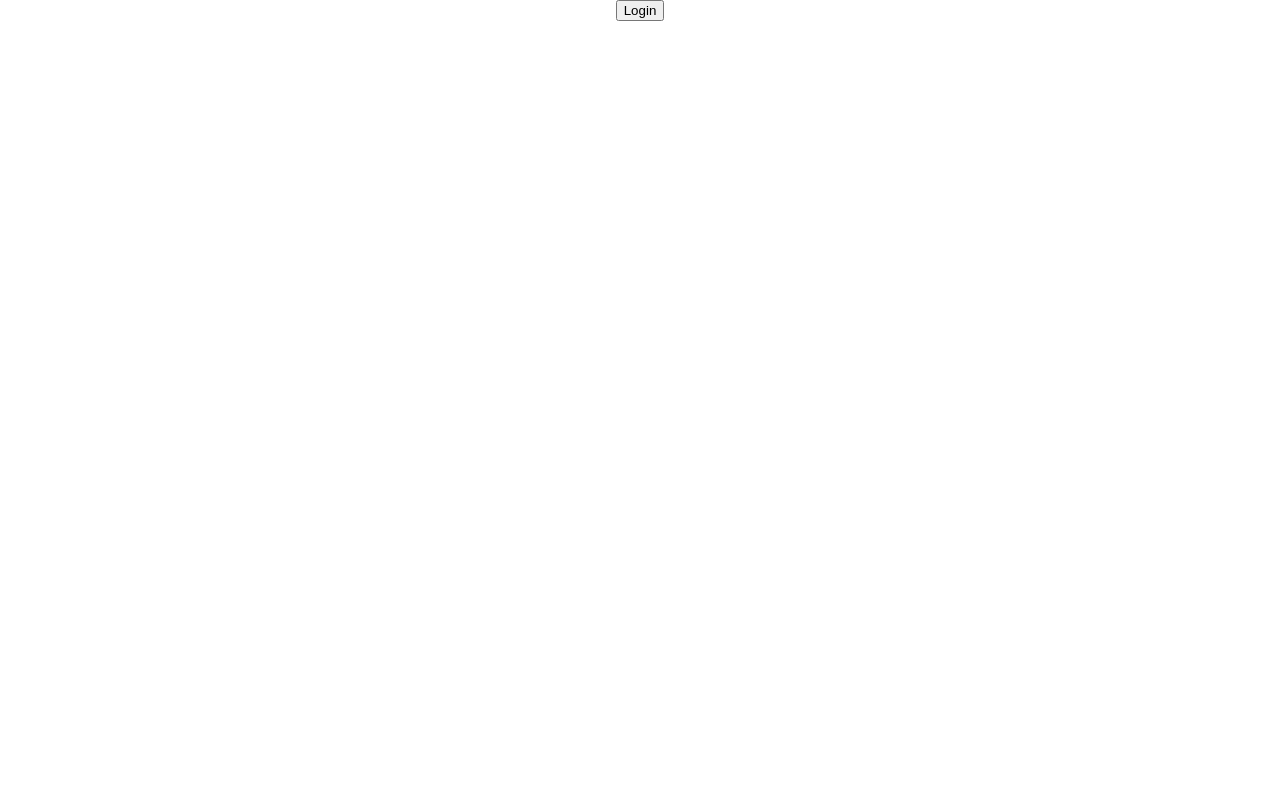
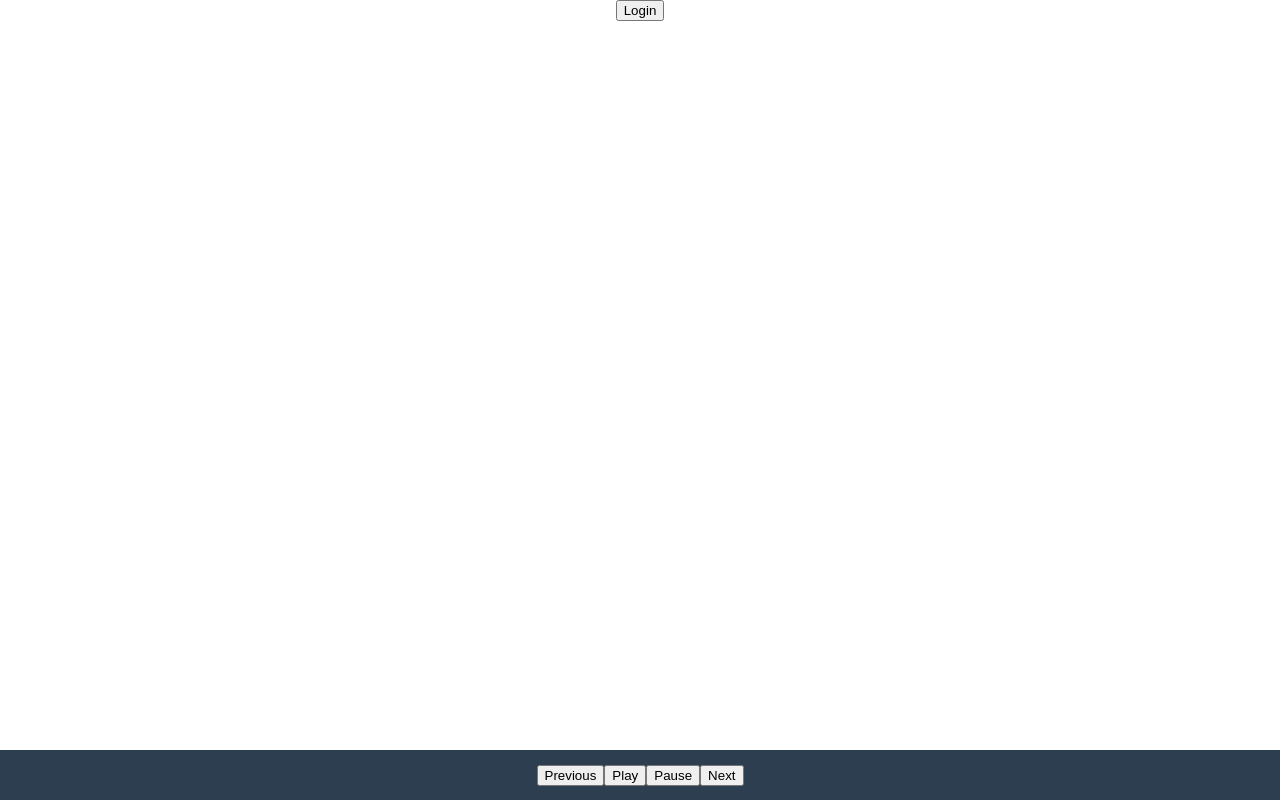
Before and after one commit to mjw56/headfones-vue, a Vue app: page /login in a window 1280 px wide. Built offline with nearby package versions, Linux system fonts and the light colour scheme.

Commit message:
initial player ui -> service integration

```diff
--- a/src/components/Player.vue
+++ b/src/components/Player.vue
@@ -1,6 +1,24 @@
 <template>
-  <div class="player" />
+  <div class="player">
+      <button v-on:click="previous">Previous</button>
+      <button v-on:click="play">Play</button>
+      <button v-on:click="pause">Pause</button>
+      <button v-on:click="next">Next</button>
+  </div>
 </template>
+
+<style lang="scss">
+.player {
+    position: fixed;
+    display: flex;
+    align-items: center;
+    justify-content: center;
+    bottom: 0;
+    width: 100%;
+    height: 50px;
+    background: #2c3e50;
+}
+</style>
 
 <script lang="ts">
 import Vue from 'vue';
@@ -10,7 +28,13 @@ const Player = Vue.extend({
     data: () => ({
         playerService: null
     }),
-    methods: {},
+    methods: {
+        play: PlayerService.togglePlay,
+        pause: PlayerService.togglePlay,
+        previous: PlayerService.previousTrack,
+        next: PlayerService.nextTrack,
+
+    },
   mounted() {
       this.playerService = PlayerService;
       this.playerService.embed();
--- a/src/services/Player.ts
+++ b/src/services/Player.ts
@@ -55,7 +55,38 @@ class Player {
         });
     }
 
-    private init() {
+    public pause = () => {
+        console.log(this);
+        this.player.pause().then(() => {
+            console.log('Paused!');
+        });
+    }
+
+    public resume = () => {
+        this.player.resume().then(() => {
+            console.log('Resumed!');
+        });
+    }
+
+    public togglePlay = () => {
+        this.player.togglePlay().then(() => {
+            console.log('Play Toggled!');
+        });
+    }
+
+    public previousTrack = () => {
+        this.player.previousTrack().then(() => {
+            console.log('Set to previous track!');
+        });
+    }
+
+    public nextTrack = () => {
+        this.player.nextTrack().then(() => {
+            console.log('Skipped to next track!');
+        });
+    }
+
+    private init = () => {
         this.player = new window.Spotify.Player({
             getOAuthToken: async (cb: any) => {
                 const user = await fetch(`${SERVER_URL}/token`, { credentials: 'include' }).then(
@@ -71,7 +102,7 @@ class Player {
         this.player.connect();
     }
 
-    private setupListeners() {
+    private setupListeners = () => {
         this.player.addListener('ready', ({ device_id }: any) => {
             this.deviceId = device_id;
         });
@@ -131,39 +162,9 @@ class Player {
         });
     }
 
-    private pause() {
-        this.player.pause().then(() => {
-            console.log('Paused!');
-        });
-    }
-
-    private resume() {
-        this.player.resume().then(() => {
-            console.log('Resumed!');
-        });
-    }
-
-    private togglePlay() {
-        this.player.togglePlay().then(() => {
-            console.log('Play Toggled!');
-        });
-    }
-
     private seek(position: number) {
         this.player.seek(position).then(() => {
             console.log(`Changed position to ${position}!`);
-        });
-    }
-
-    private previousTrack() {
-        this.player.previousTrack().then(() => {
-            console.log('Set to previous track!');
-        });
-    }
-
-    private nextTrack() {
-        this.player.nextTrack().then(() => {
-            console.log('Skipped to next track!');
         });
     }
 }
```
